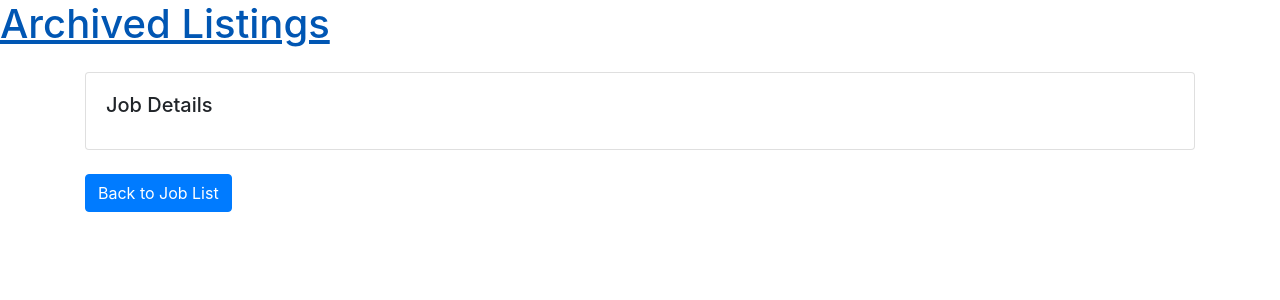
After one commit to danroch/archive-database, a Flask app: template templates/job_detail.html in a window 1280 px wide. The commit adds this page. Shown: the top 300 px of the page. Run offline with Flask 3, Linux system fonts and the light colour scheme; the template is opened without the code that fills it, so the values that code supplies are empty; some libraries are stand-ins or nearby versions.

Commit message:
created more basic templates and added bootstrap

```diff
--- a/Scraper/scrape.py
+++ b/Scraper/scrape.py
@@ -111,7 +111,7 @@ if __name__ == '__main__':
 
 
         # get job page (shows list of links to job overviews)
-        for id in jobIDs[400:405]:
+        for id in jobIDs[400:450]:
             time.sleep(1)
             params = {
             'i_user_type': 'S',
--- a/app.py
+++ b/app.py
@@ -1,7 +1,8 @@
-from flask import Flask, render_template, request
+from flask import Flask, render_template, request, redirect, url_for
 import sqlite3
 
 app = Flask(__name__)
+
 
 @app.route("/job_list")
 def job_list():
@@ -13,3 +14,19 @@ def job_list():
     rows = cur.fetchall()
     con.close()
     return render_template('job_list.html', rows=rows)
+
+@app.route('/job/<int:job_id>')
+def job_detail(job_id):
+    con = sqlite3.connect('./Scraper/Data/archive.db')
+    con.row_factory = sqlite3.Row
+    cur = con.cursor()
+
+    cur.execute("SELECT * FROM JOB WHERE ID = ?", (job_id,))
+    job = cur.fetchone()
+
+    con.close()
+
+    if job:
+        return render_template('job_detail.html', job=job)
+    else:
+        return "Job not found", 404
--- /dev/null
+++ b/templates/base.html
@@ -0,0 +1,18 @@
+<!DOCTYPE html>
+<html>
+<head>
+    <title>ES&P Easy View</title>
+    <link href="https://maxcdn.bootstrapcdn.com/bootstrap/4.5.2/css/bootstrap.min.css" rel="stylesheet">
+</head>
+<body>
+    <header>
+        <h1><a href="{{ url_for('job_list') }}">Archived Listings</a></h1>
+    </header>
+    <div id="content">
+        {% block content %}{% endblock %}
+    </div>
+    <script src="https://code.jquery.com/jquery-3.5.1.slim.min.js"></script>
+    <script src="https://cdn.jsdelivr.net/npm/@popperjs/core@2.9.3/dist/umd/popper.min.js"></script>
+    <script src="https://maxcdn.bootstrapcdn.com/bootstrap/4.5.2/js/bootstrap.min.js"></script>
+</body>
+</html>
--- /dev/null
+++ b/templates/job_detail.html
@@ -0,0 +1,14 @@
+{% extends 'base.html' %}
+
+{% block content %}
+<div class="container">
+    <h1 class="my-4">{{ job.title }}</h1>
+    <div class="card">
+        <div class="card-body">
+            <h5 class="card-title">Job Details</h5>
+            <p class="card-text">{{ job.description }}</p>
+        </div>
+    </div>
+    <a href="{{ url_for('job_list') }}" class="btn btn-primary mt-4">Back to Job List</a>
+</div>
+{% endblock %}
```
Also changed, not shown: templates/job_list.html (+9 -21 lines).
